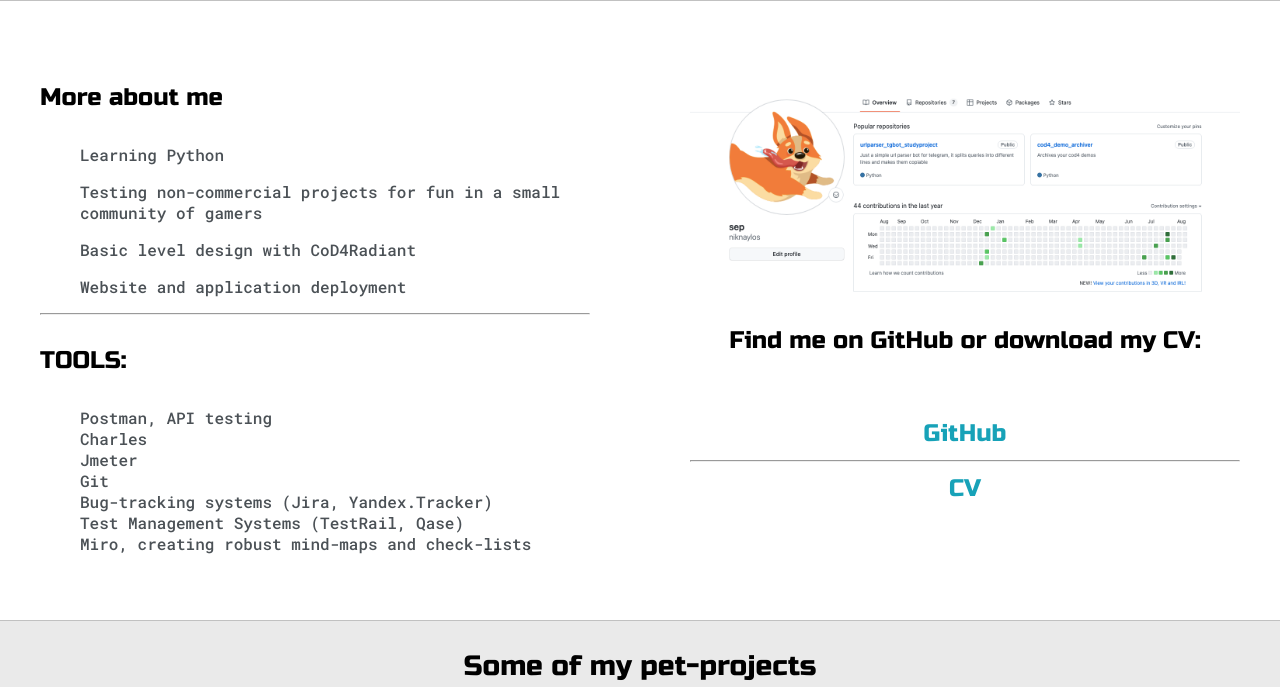
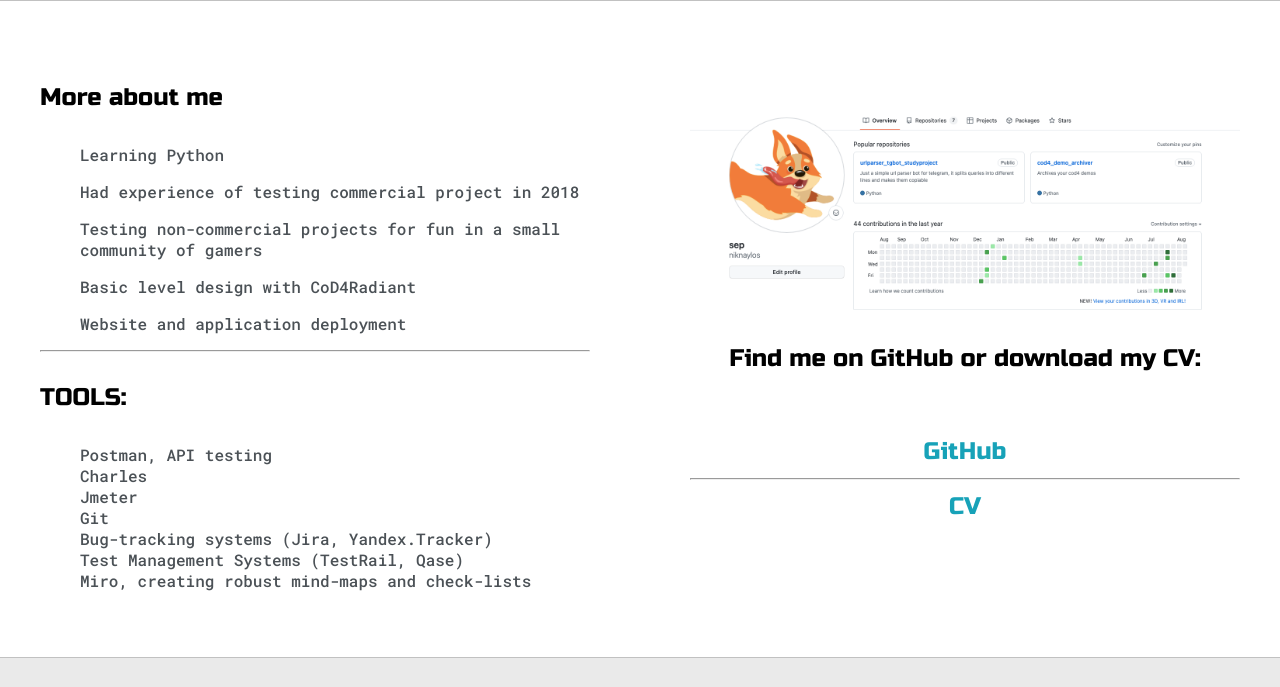
Before and after one commit to niknaylos/portf1, a Django app: page / in a window 1280 px wide. Shown: the part 578-1265 px from the top of the page. Run offline with Django 3.2, Linux system fonts and the light colour scheme; data comes from the database, SQL or seed files in the repository; some libraries are stand-ins or nearby versions.

Commit message:
update info

```diff
--- a/base/templates/base/index.html
+++ b/base/templates/base/index.html
@@ -61,6 +61,7 @@
 <div class="about-me">
 <h4>More about me</h4>
 <ul><p>Learning Python</p>
+<p>Had experience of testing commercial project in 2018</p>
 <p>Testing non-commercial projects for fun in a small community of gamers</p>
 <p>Basic level design with CoD4Radiant</p>
 <p>Website and application deployment</p></ul>
```
